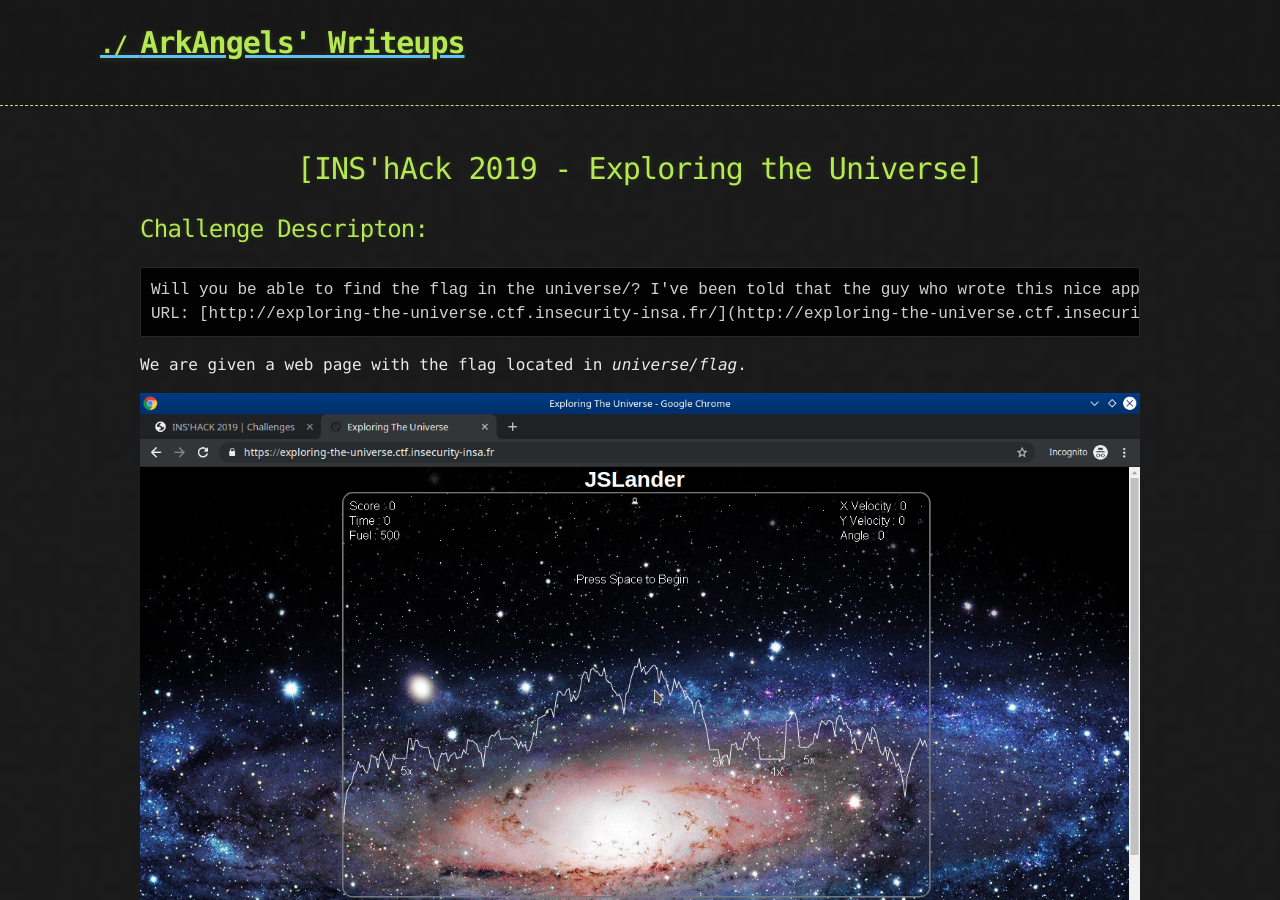
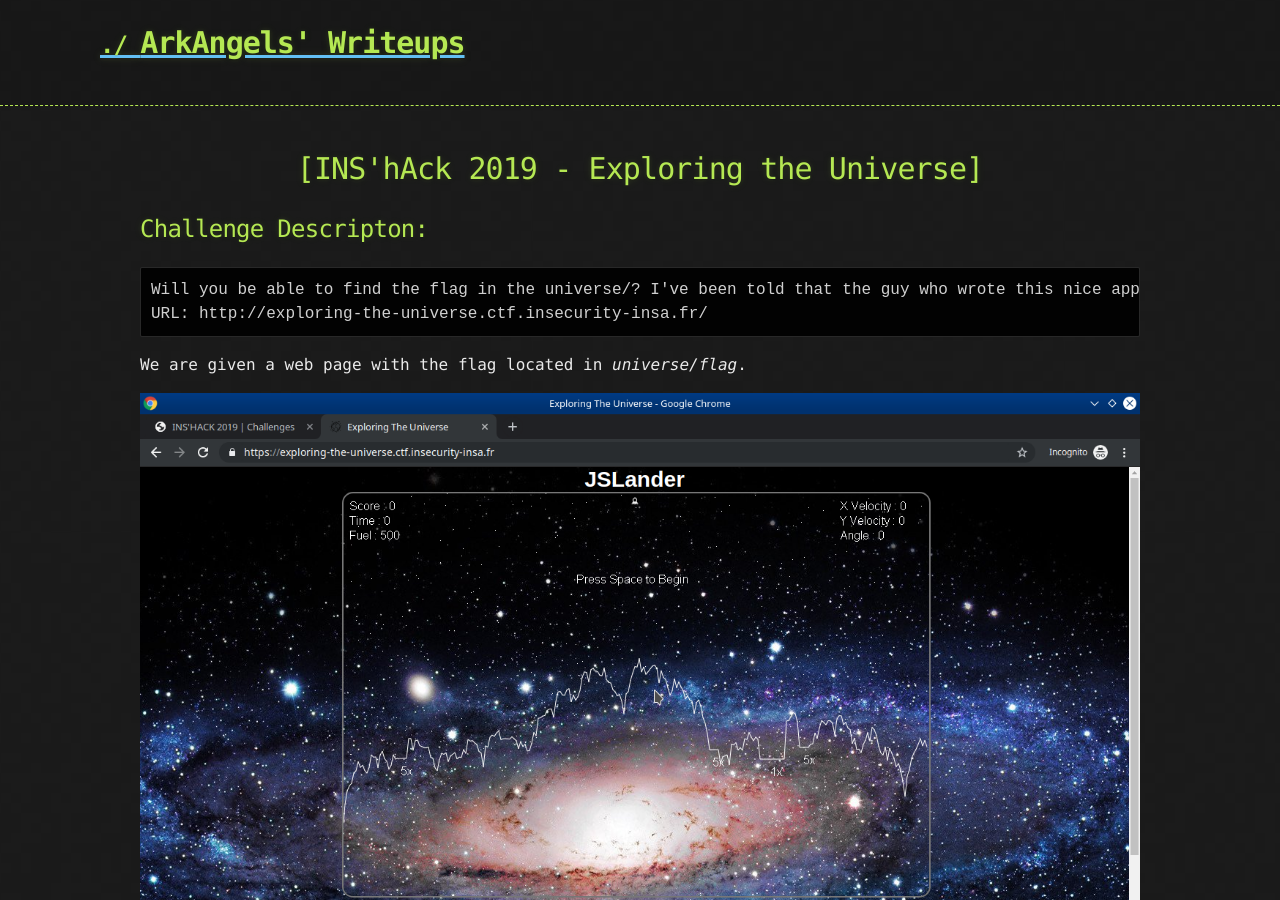
Before and after one commit to ArkAngels/ArkAngels.github.io, a Jekyll site: the page built from ctf/inshack2019/exploring_the_universe/index.md, in a window 1280 px wide and 900 px high. Built offline with Jekyll 4.4.1, drawn with Linux system fonts in a browser that asks for light colours; the repository's description, which GitHub fills in, is left out; part of the change alters nothing that is shown.

Commit message:
Added InsHack2019 Exploring the Universe Writeup

````diff
--- a/ctf/inshack2019/exploring_the_universe/index.md
+++ b/ctf/inshack2019/exploring_the_universe/index.md
@@ -7,7 +7,7 @@ title: INS'hAck 2019 - Exploring the Universe
 ## Challenge Descripton:
 ```
 Will you be able to find the flag in the universe/? I've been told that the guy who wrote this nice application called server.py is a huge fan of nano (yeah... he knows vim is better).<br>
-URL: [http://exploring-the-universe.ctf.insecurity-insa.fr/](http://exploring-the-universe.ctf.insecurity-insa.fr/)
+URL: http://exploring-the-universe.ctf.insecurity-insa.fr/
 ```
 
 We are given a web page with the flag located in <i>universe/flag</i>.<br>
````
